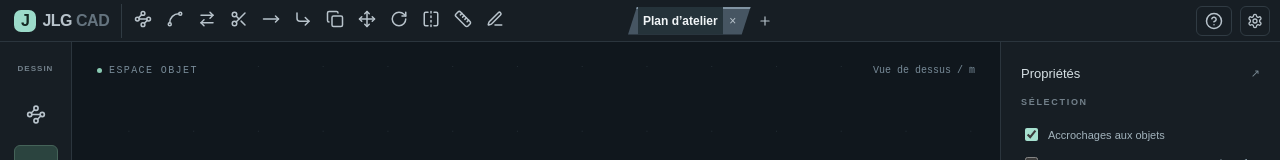
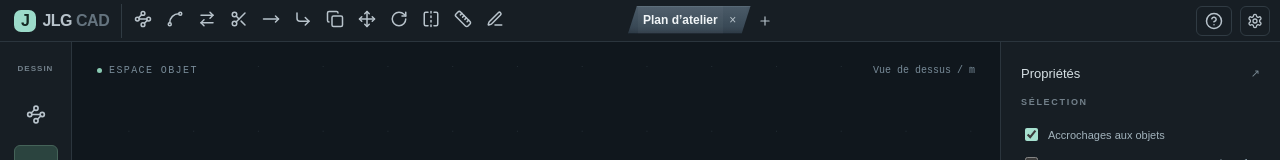
Before and after one commit to jlg-formation/jlg-cad, a React (Vite) app: page / in a window 1280 px wide. In both pictures the pointer is over the button "Plan d’atelier". Shown: the top 160 px of the page. Built offline with nearby package versions, Linux system fonts and the light colour scheme.

Commit message:
Soften active drawing tab highlight and add subtle relief

```diff
--- a/src/style.css
+++ b/src/style.css
@@ -76,7 +76,7 @@ header .architecture-toolbar button{width:30px;min-width:30px;height:30px;paddin
 header .drawing-tabs{flex:0 1 560px;min-width:100px;margin-left:auto;overflow:hidden}
 header .drawing-tab-strip{display:flex;align-items:center;overflow-x:auto;gap:0;height:30px}
 header .drawing-tab{display:flex;flex:0 0 auto;max-width:190px;height:28px;background:#29343e;clip-path:polygon(9px 0,100% 0,calc(100% - 9px) 100%,0 100%);padding:0 8px 0 10px;box-shadow:inset 0 1px #46525c}
-header .drawing-tab.current{background:#465562;box-shadow:inset 0 2px #8194a3}
+header .drawing-tab.current{background:linear-gradient(180deg,#4b5b68 0%,#3b4b58 65%,#35434f 100%);box-shadow:inset 0 1px #a8bbc526,inset 0 -1px #101920b3,inset 0 -3px 4px #10192040;transform:translateY(-1px)}
 header .drawing-tab button{border:0;border-radius:0;padding:3px 5px;height:28px;white-space:nowrap;min-width:0;font-size:12px}
 header .drawing-tab button:first-child{overflow:hidden;text-overflow:ellipsis}
 header .drawing-tab.current button:first-child{color:#f1f5f7;font-weight:600}
@@ -85,3 +85,6 @@ header .drawing-tabs .new-drawing{height:28px;width:28px;min-width:28px;border:0
 header .architecture-toolbar{flex:1 1 460px}
 @media(max-width:760px){header .drawing-tabs{flex-basis:40%;min-width:100px}}
 header .drawing-tab input{width:130px;min-width:60px;height:24px;align-self:center;padding:2px 5px;background:#17242a;color:#f1f5f7;border:1px solid #8194a3;border-radius:2px;font-size:12px}
+
+header .drawing-tab.current button:hover{background:#ffffff08}
+header .drawing-tab.current button:last-child:hover{background:#ffffff12}
```
